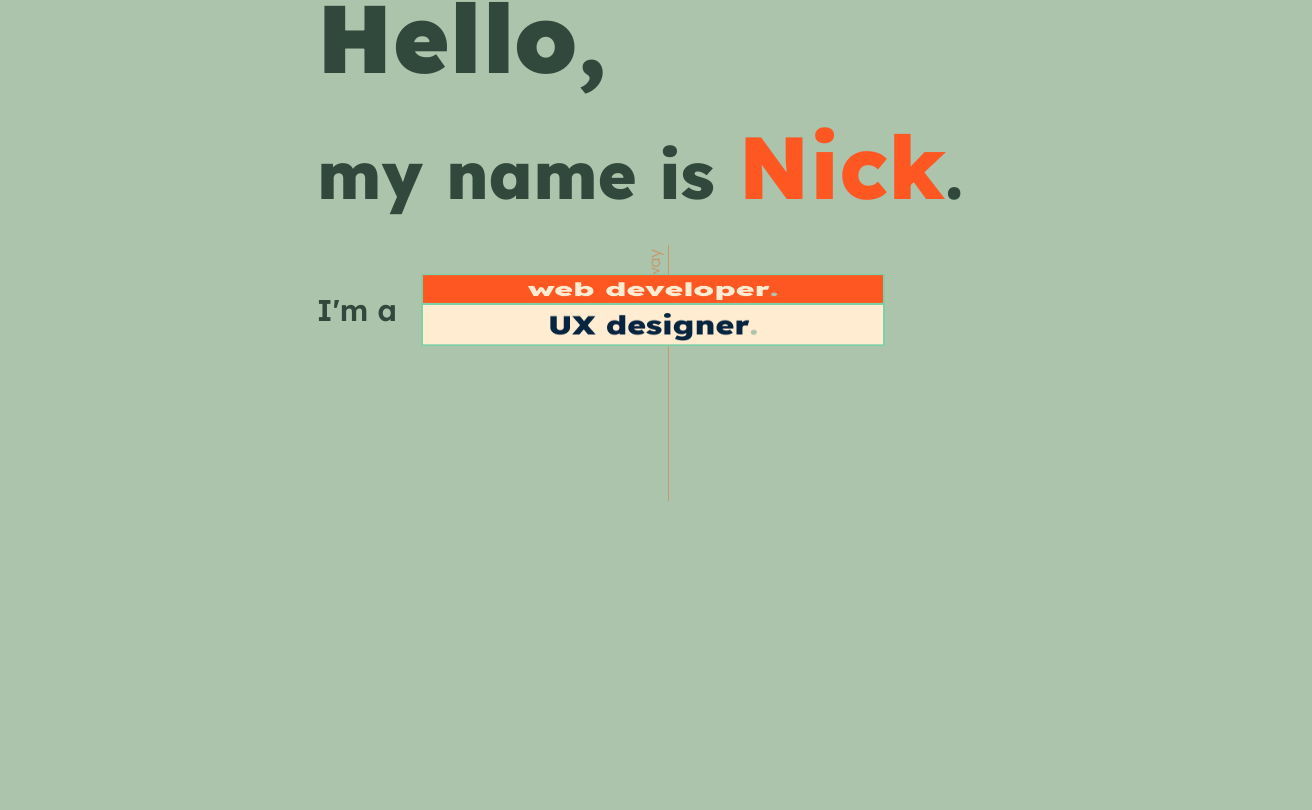
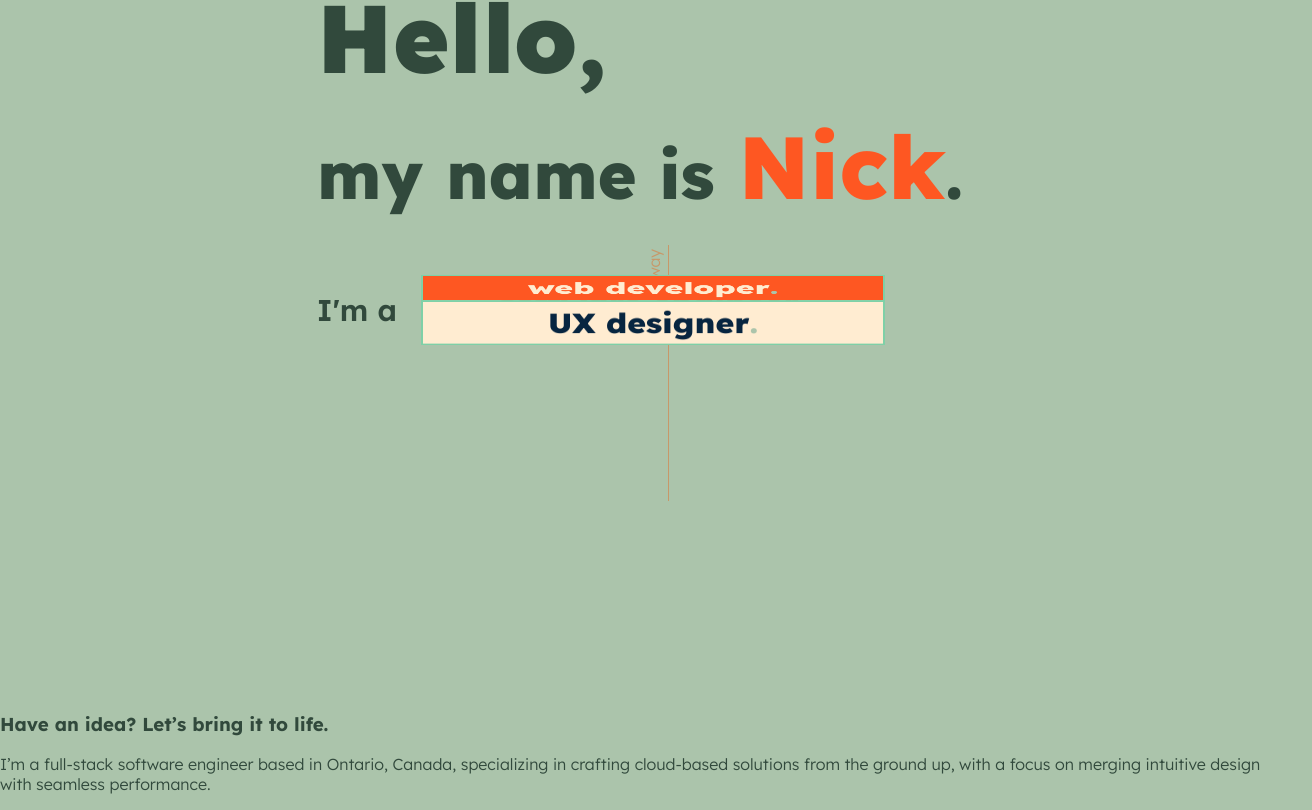
Before and after one commit to nickdoucette24/portfolio, a React (Create React App) app in the folder client/: page / in a window 1280 px wide. Shown: the part 283-1093 px from the top of the page, 1312 px wide, since content can reach past the window. Before the commit the page ends 800 px from the top, so only its background shows below. Built offline with nearby package versions, Linux system fonts and the light colour scheme.

Commit message:
Wrote about section intro and initial structure.

```diff
--- /dev/null
+++ b/client/src/components/AboutSection/AboutSection.js
@@ -0,0 +1,17 @@
+import React from "react";
+import "./AboutSection.scss";
+
+const AboutSection = () => {
+  return (
+    <div className="about-container">
+      <h3>Have an idea? Let’s bring it to life.</h3>
+      <p>
+        I’m a full-stack software engineer based in Ontario, Canada,
+        specializing in crafting cloud-based solutions from the ground up, with
+        a focus on merging intuitive design with seamless performance.
+      </p>
+    </div>
+  );
+};
+
+export default AboutSection;
--- /dev/null
+++ b/client/src/components/AboutSection/AboutSection.scss
@@ -0,0 +1,2 @@
+@use "../../sass/partials/variables" as *;
+@use "../../sass/partials/mixins" as *;
--- a/client/src/pages/LandingPage/LandingPage.js
+++ b/client/src/pages/LandingPage/LandingPage.js
@@ -1,44 +1,11 @@
 // import { useState, useEffect } from "react";
+import AboutSection from "../../components/AboutSection/AboutSection";
 import "./LandingPage.scss";
-// import headshot from "../../assets/images/headshot.JPG";
 
 const LandingPage = () => {
-  // const [borderPosition, setBorderPosition] = useState({ x: 0, y: 0 });
-  // const [isVisible, setIsVisible] = useState(false);
-
-  // const handleMouseMove = (event) => {
-  //   const img = event.target.getBoundingClientRect();
-  //   const x = (event.clientX - img.left - img.width / 2) / 20;
-  //   const y = (event.clientY - img.top - img.height / 2) / 20;
-  //   setBorderPosition({ x, y });
-  // };
-
-  // useEffect(() => {
-  //   const observer = new IntersectionObserver(
-  //     (entries) => {
-  //       entries.forEach((entry) => {
-  //         if (entry.isIntersecting) {
-  //           setIsVisible(true);
-  //         }
-  //       });
-  //     },
-  //     { threshold: 0.75 }
-  //   );
-
-  //   const target = document.querySelector(".hero-wrapper__headshot");
-  //   if (target) {
-  //     observer.observe(target);
-  //   }
-  //   return () => {
-  //     if (target) {
-  //       observer.unobserve(target);
-  //     }
-  //   };
-  // }, []);
-
   return (
-    <section className="landing-page">
-      <div className="hero-wrapper">
+    <div className="landing-page">
+      <section className="hero-wrapper">
         <div className="hero-wrapper__text">
           <h1 className="hero-wrapper__text--hello">Hello,</h1>
           <div className="hero-wrapper__text--group">
@@ -67,30 +34,15 @@ const LandingPage = () => {
             </div>
           </div>
         </div>
-      </div>
+      </section>
       <div className="landing-page__line-container">
         <p className="landing-page__line-container--title">this way</p>
         <div className="landing-page__line-container--line"></div>
       </div>
-      {/* <div
-          className={`hero-wrapper__headshot ${isVisible ? "fade-in" : ""}`}
-          onMouseMove={handleMouseMove}
-        >
-          <img
-            className={`hero-wrapper__headshot--img ${
-              isVisible ? "fade-in" : ""
-            }`}
-            src={headshot}
-            alt="headshot of Nick, the one who made this website"
-            style={{
-              boxShadow: `${-borderPosition.x}px ${-borderPosition.y}px 0 2px var(--ice-blue)`,
-            }}
-          />
-          <p className="hero-wrapper__headshot--text">
-            Here's a photo of me looking professional so you know I'm real!
-          </p>
-        </div> */}
-    </section>
+      <section className="about-wrapper">
+        <AboutSection />
+      </section>
+    </div>
   );
 };
 
--- a/client/src/pages/LandingPage/LandingPage.scss
+++ b/client/src/pages/LandingPage/LandingPage.scss
@@ -14,6 +14,7 @@ body {
 // ! Main Styling
 .landing-page {
   @include flex-centre;
+  flex-direction: column;
   width: 100%;
   margin: auto;
   color: $brunswick;
@@ -334,6 +335,11 @@ body {
   }
 }
 
+.about-wrapper {
+  @include flex-centre;
+  margin-top: 18rem;
+}
+
 // ! Keyframes
 // Cube Rotation
 @keyframes rotateCube {
```
